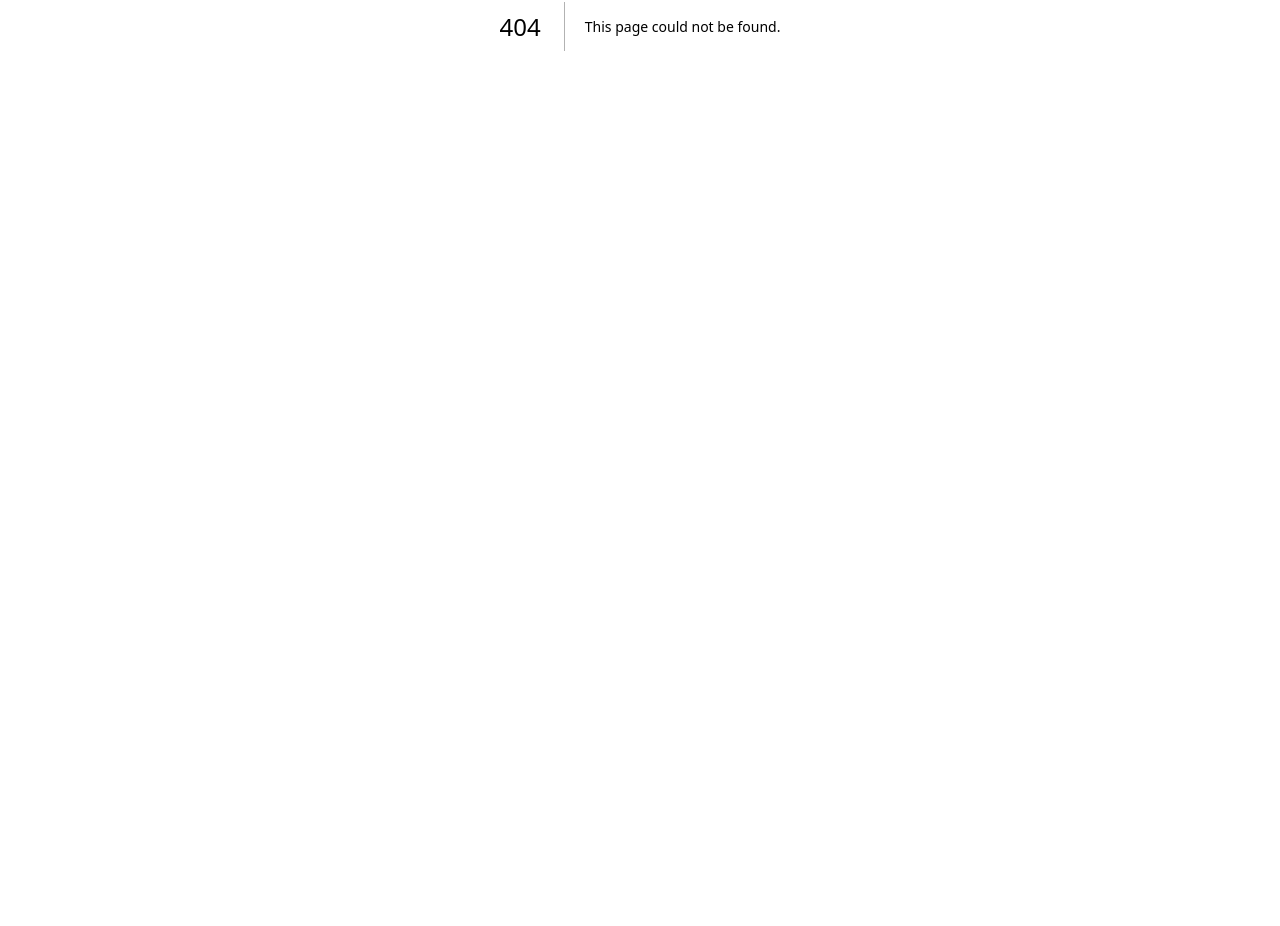
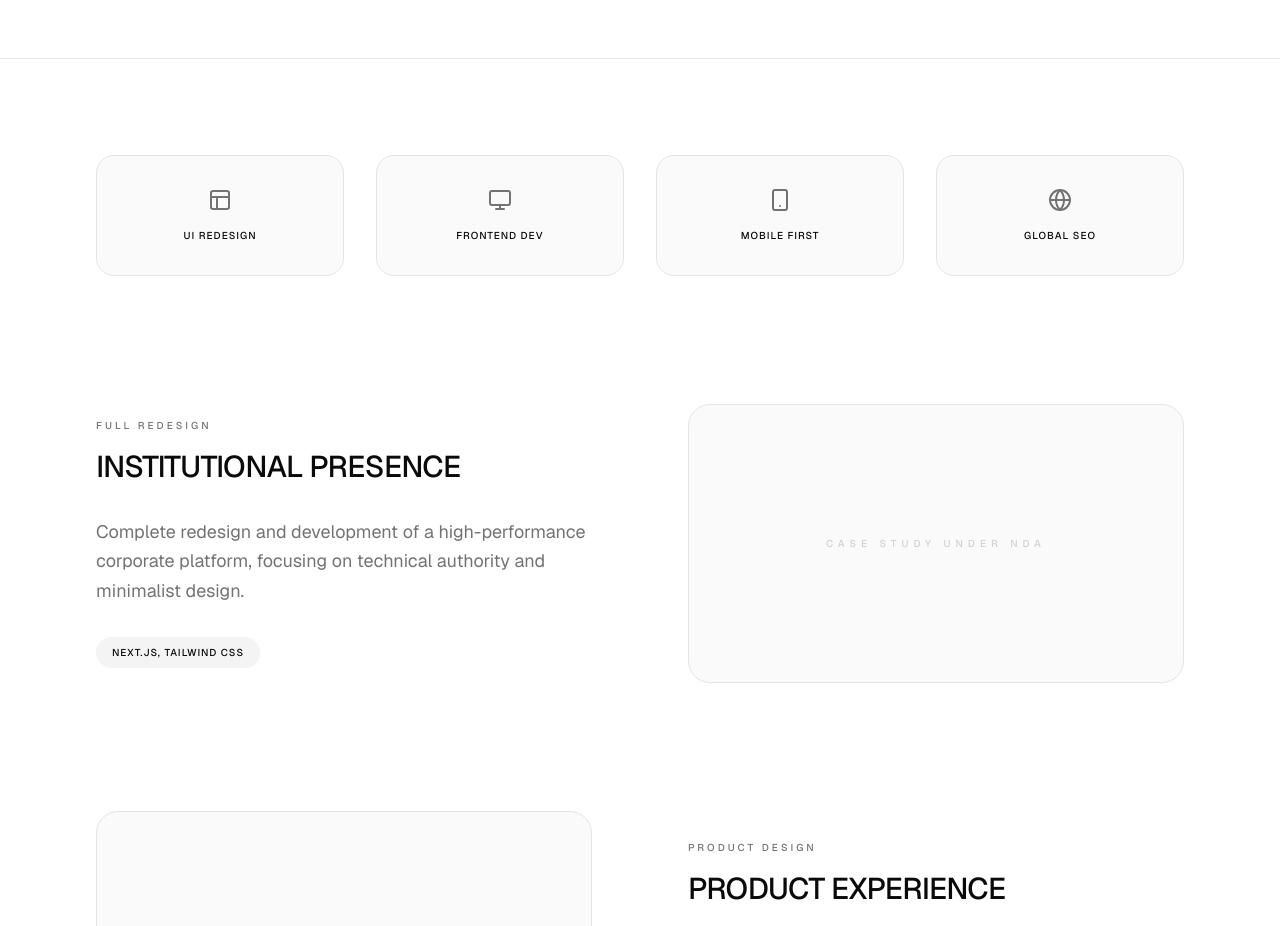
Before and after one commit to Chatterbox-Labs-LLC/semloh, a Next.js app: page /consulting/our-work in a window 1280 px wide. Before the commit this address had no page. Shown: the part 374-1300 px from the top of the page. Before the commit the page ends 800 px from the top, so only its background shows below. Built offline with nearby package versions, Linux system fonts and the light colour scheme.

Commit message:
add consulting our-work page and update consulting services

```diff
--- /dev/null
+++ b/src/app/consulting/our-work/page.tsx
@@ -0,0 +1,101 @@
+import { Navbar } from "@/components/navbar";
+import { Footer } from "@/components/footer";
+import Link from "next/link";
+import { ChevronRight, Layout, Monitor, Smartphone, Globe } from "lucide-react";
+
+export default function OurWorkPage() {
+  const projects = [
+    {
+      title: "Institutional Presence",
+      description: "Complete redesign and development of a high-performance corporate platform, focusing on technical authority and minimalist design.",
+      category: "Full Redesign",
+      tech: "Next.js, Tailwind CSS"
+    },
+    {
+      title: "Product Experience",
+      description: "Developing the user interface and frontend architecture for a real-time communications platform.",
+      category: "Product Design",
+      tech: "React, TypeScript"
+    },
+    {
+      title: "Global Reach",
+      description: "Redesigning a market access platform to handle complex data visualizations with clarity and speed.",
+      category: "UX/UI Redo",
+      tech: "D3.js, Framer Motion"
+    }
+  ];
+
+  return (
+    <div className="flex flex-col min-h-screen">
+      <Navbar />
+      <main className="flex-1">
+        {/* Hero Section */}
+        <section className="py-24 px-8 border-b text-center">
+          <h1 className="text-4xl md:text-6xl font-medium mb-6 uppercase tracking-tight">Our Work</h1>
+          <p className="text-xl text-muted-foreground max-w-2xl mx-auto font-normal">
+            A selection of technical redesigns and digital transformations delivered by the Semloh team.
+          </p>
+        </section>
+
+        {/* Capabilities Grid */}
+        <section className="py-24 px-8 max-w-6xl mx-auto">
+          <div className="grid grid-cols-1 md:grid-cols-2 lg:grid-cols-4 gap-8 mb-32">
+            {[
+              { icon: Layout, label: "UI Redesign" },
+              { icon: Monitor, label: "Frontend Dev" },
+              { icon: Smartphone, label: "Mobile First" },
+              { icon: Globe, label: "Global SEO" }
+            ].map((item, i) => (
+              <div key={i} className="p-8 border rounded-2xl flex flex-col items-center space-y-4 bg-zinc-50 dark:bg-zinc-950">
+                <item.icon className="h-6 w-6 text-muted-foreground" />
+                <span className="text-[10px] uppercase tracking-widest font-medium">{item.label}</span>
+              </div>
+            ))}
+          </div>
+
+          <div className="space-y-32">
+            {projects.map((project, i) => (
+              <div key={i} className="grid md:grid-cols-2 gap-24 items-center">
+                <div className={`space-y-8 ${i % 2 === 1 ? 'md:order-last' : ''}`}>
+                  <div className="space-y-4">
+                    <div className="text-[10px] font-medium uppercase tracking-[0.3em] text-muted-foreground">{project.category}</div>
+                    <h2 className="text-3xl font-medium uppercase tracking-tight">{project.title}</h2>
+                  </div>
+                  <p className="text-lg text-muted-foreground leading-relaxed font-normal">
+                    {project.description}
+                  </p>
+                  <div className="text-[10px] uppercase tracking-widest font-medium px-4 py-2 bg-zinc-100 dark:bg-zinc-900 rounded-full inline-block">
+                    {project.tech}
+                  </div>
+                </div>
+                <div className="aspect-video bg-zinc-50 dark:bg-zinc-950 rounded-3xl border flex items-center justify-center relative overflow-hidden group">
+                  <div className="text-[10px] uppercase tracking-[0.5em] font-medium text-muted-foreground opacity-30 group-hover:opacity-100 transition-opacity">
+                    Case Study Under NDA
+                  </div>
+                  {/* Visual Decoration */}
+                  <div className="absolute inset-0 border-2 border-transparent group-hover:border-black/5 dark:group-hover:border-white/5 transition-colors pointer-events-none rounded-3xl" />
+                </div>
+              </div>
+            ))}
+          </div>
+        </section>
+
+        {/* CTA Section */}
+        <section className="py-32 px-8 bg-zinc-50 dark:bg-zinc-950 border-y text-center">
+          <div className="max-w-2xl mx-auto space-y-8">
+            <h2 className="text-3xl font-medium uppercase tracking-tight">Ready to redo your presence?</h2>
+            <p className="text-muted-foreground font-normal leading-relaxed">
+              We specialize in taking existing platforms and transforming them into modern, high-performance institutional tools.
+            </p>
+            <div className="pt-4">
+              <Link href="/contact?subject=Consulting%20Redesign" className="inline-flex items-center px-8 py-4 bg-black text-white dark:bg-white dark:text-black text-xs uppercase tracking-[0.2em] font-medium hover:opacity-80 transition-opacity">
+                Start a Redesign <ChevronRight className="ml-2 h-3 w-3" />
+              </Link>
+            </div>
+          </div>
+        </section>
+      </main>
+      <Footer />
+    </div>
+  );
+}
--- a/src/app/consulting/page.tsx
+++ b/src/app/consulting/page.tsx
@@ -1,5 +1,7 @@
 import { Navbar } from "@/components/navbar";
-import { Button } from "@/components/ui/button";
+import { Footer } from "@/components/footer";
+import Link from "next/link";
+import { ChevronRight } from "lucide-react";
 
 export default function ConsultingPage() {
   return (
@@ -7,37 +9,51 @@ export default function ConsultingPage() {
       <Navbar />
       <main className="flex-1">
         <section className="py-24 px-8 border-b text-center">
-          <h1 className="text-4xl md:text-6xl font-medium mb-6">Tech Consulting</h1>
+          <h1 className="text-4xl md:text-6xl font-medium mb-6 uppercase tracking-tight">Tech Consulting</h1>
           <p className="text-xl text-muted-foreground max-w-2xl mx-auto font-normal">
-            Strategic technical guidance for evolving organizations.
+            Strategic technical guidance and high-performance website development for evolving organizations.
           </p>
         </section>
 
-        <section className="py-24 px-8 max-w-5xl mx-auto grid md:grid-cols-3 gap-12">
+        <section className="py-24 px-8 max-w-5xl mx-auto grid md:grid-cols-2 gap-24">
+          <div className="space-y-6">
+            <div className="text-[10px] font-medium uppercase tracking-[0.3em] text-muted-foreground">Capabilities</div>
+            <h2 className="text-3xl font-medium uppercase tracking-tight">Website Design & Redevelopment</h2>
+            <p className="text-lg text-muted-foreground font-normal leading-relaxed">
+              We specialize in taking existing web presences and transforming them into modern, institutional-grade platforms. Our approach focuses on speed, accessibility, and high-fidelity design.
+            </p>
+            <div className="pt-4">
+              <Link href="/consulting/our-work" className="inline-flex items-center text-[10px] uppercase tracking-widest font-medium hover:opacity-60 transition-opacity border-b border-black dark:border-white pb-1">
+                View Our Work <ChevronRight className="ml-1 h-3 w-3" />
+              </Link>
+            </div>
+          </div>
+          <div className="space-y-12">
             <div className="space-y-4">
               <h3 className="text-xl font-medium uppercase tracking-tight">System Architecture</h3>
-            <p className="text-muted-foreground font-normal leading-relaxed">Designing scalable, resilient, and modern technical foundations for high-growth products.</p>
+              <p className="text-muted-foreground font-normal leading-relaxed text-sm">Designing scalable, resilient, and modern technical foundations for high-growth products.</p>
             </div>
             <div className="space-y-4">
               <h3 className="text-xl font-medium uppercase tracking-tight">Cloud Strategy</h3>
-            <p className="text-muted-foreground font-normal leading-relaxed">Optimizing infrastructure spend and performance across AWS, GCP, and Azure environments.</p>
+              <p className="text-muted-foreground font-normal leading-relaxed text-sm">Optimizing infrastructure spend and performance across AWS, GCP, and Azure environments.</p>
             </div>
             <div className="space-y-4">
               <h3 className="text-xl font-medium uppercase tracking-tight">Security Audit</h3>
-            <p className="text-muted-foreground font-normal leading-relaxed">Comprehensive reviews of your technical stack to ensure data integrity and compliance.</p>
+              <p className="text-muted-foreground font-normal leading-relaxed text-sm">Comprehensive reviews of your technical stack to ensure data integrity and compliance.</p>
+            </div>
           </div>
         </section>
 
-        <section className="py-24 px-8 max-w-5xl mx-auto border-t text-center">
-          <h2 className="text-2xl font-medium mb-8">Need technical clarity?</h2>
-          <Button variant="outline" className="font-medium px-8 py-6 h-auto" asChild>
-            <a href="/contact">Schedule a Technical Review</a>
-          </Button>
+        <section className="py-24 px-8 max-w-5xl mx-auto border-t text-center space-y-8">
+          <h2 className="text-2xl font-medium uppercase tracking-tight">Need technical clarity?</h2>
+          <div className="pt-4">
+            <Link href="/contact" className="inline-flex items-center px-8 py-4 bg-black text-white dark:bg-white dark:text-black text-xs uppercase tracking-[0.2em] font-medium hover:opacity-80 transition-opacity">
+              Schedule a Technical Review <ChevronRight className="ml-2 h-3 w-3" />
+            </Link>
+          </div>
         </section>
       </main>
       <Footer />
     </div>
   );
 }
-
-import { Footer } from "@/components/footer";
--- a/src/components/footer.tsx
+++ b/src/components/footer.tsx
@@ -43,6 +43,7 @@ export function Footer() {
           <div className="text-xs uppercase tracking-widest font-medium mb-2 text-muted-foreground">Solutions</div>
           <Link href="/software" className="text-sm font-medium hover:opacity-50 transition-opacity">Software</Link>
           <Link href="/consulting" className="text-sm font-medium hover:opacity-50 transition-opacity">Consulting</Link>
+          <Link href="/consulting/our-work" className="text-sm font-medium hover:opacity-50 transition-opacity pl-2 border-l border-zinc-200 dark:border-zinc-800">Our Work</Link>
           <Link href="/investing" className="text-sm font-medium hover:opacity-50 transition-opacity">Investing</Link>
         </div>
 
```
Lines whose indentation alone changed are shown as unchanged.
